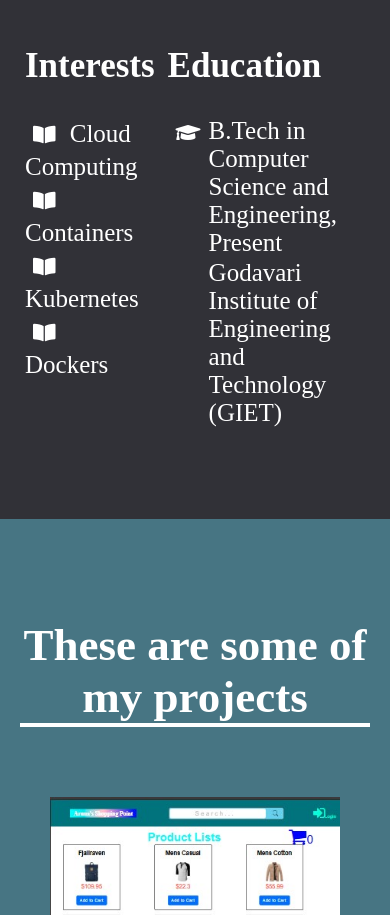
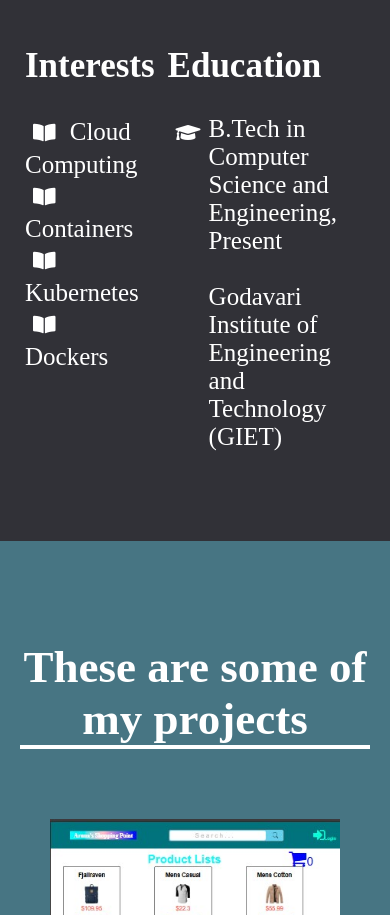
Before and after one commit to arunakamara/portfolio, a plain HTML site: page index.html in a window 390 px wide. Shown: the part 1217-2132 px from the top of the page. Drawn offline with Linux system fonts and the light colour scheme.

Commit message:
line break

```diff
--- a/index.html
+++ b/index.html
@@ -94,7 +94,7 @@
             <div style="display: flex">
               <i class="fas fa-graduation-cap"></i>
               <ul>
-                <li>B.Tech in Computer Science and Engineering, Present</li>
+                <li>B.Tech in Computer Science and Engineering, Present</li><br/>
                 <li>Godavari Institute of Engineering and Technology (GIET)</li>
               </ul>
             </div>
--- a/style.css
+++ b/style.css
@@ -244,6 +244,6 @@ footer{
 @media (max-width: 400px) {
    #interest li, #education li {
    padding: 0;
-   margin: 2px 0;
+   margin: 0;
 }
 }
```
